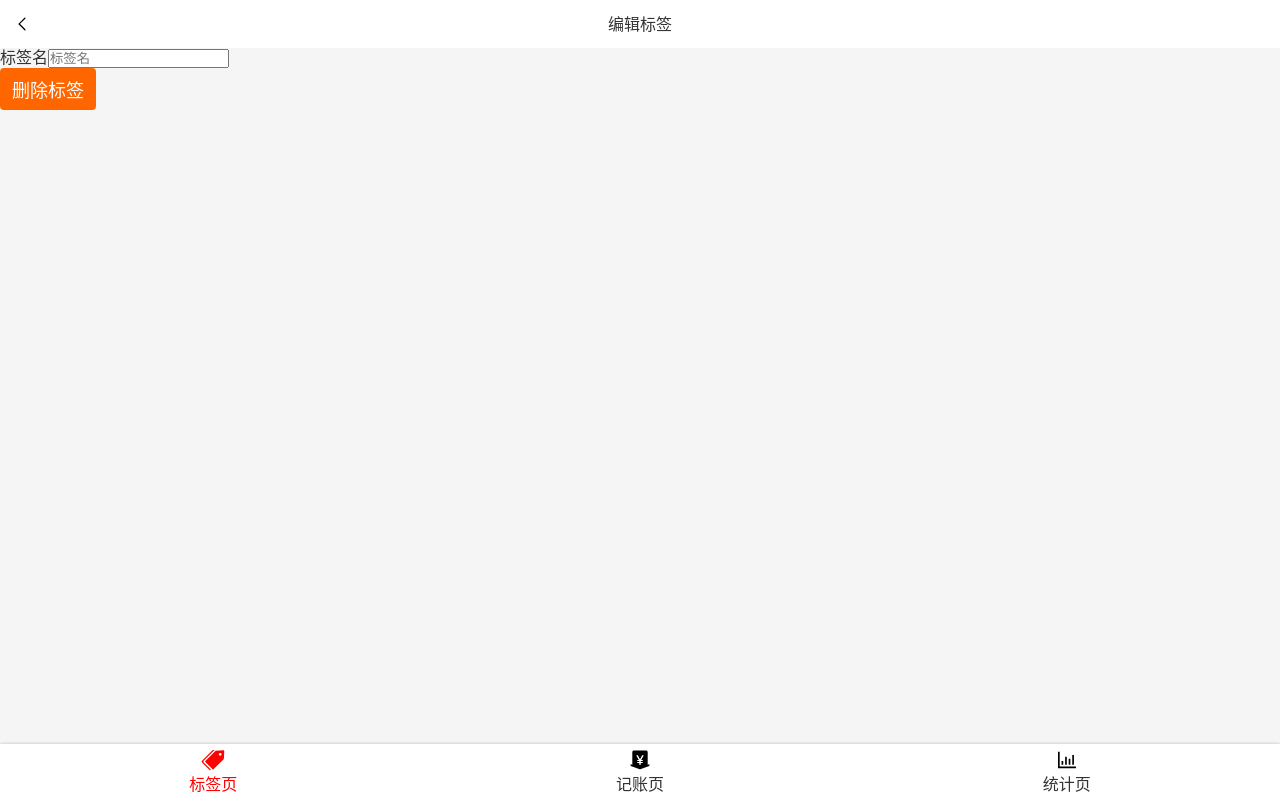
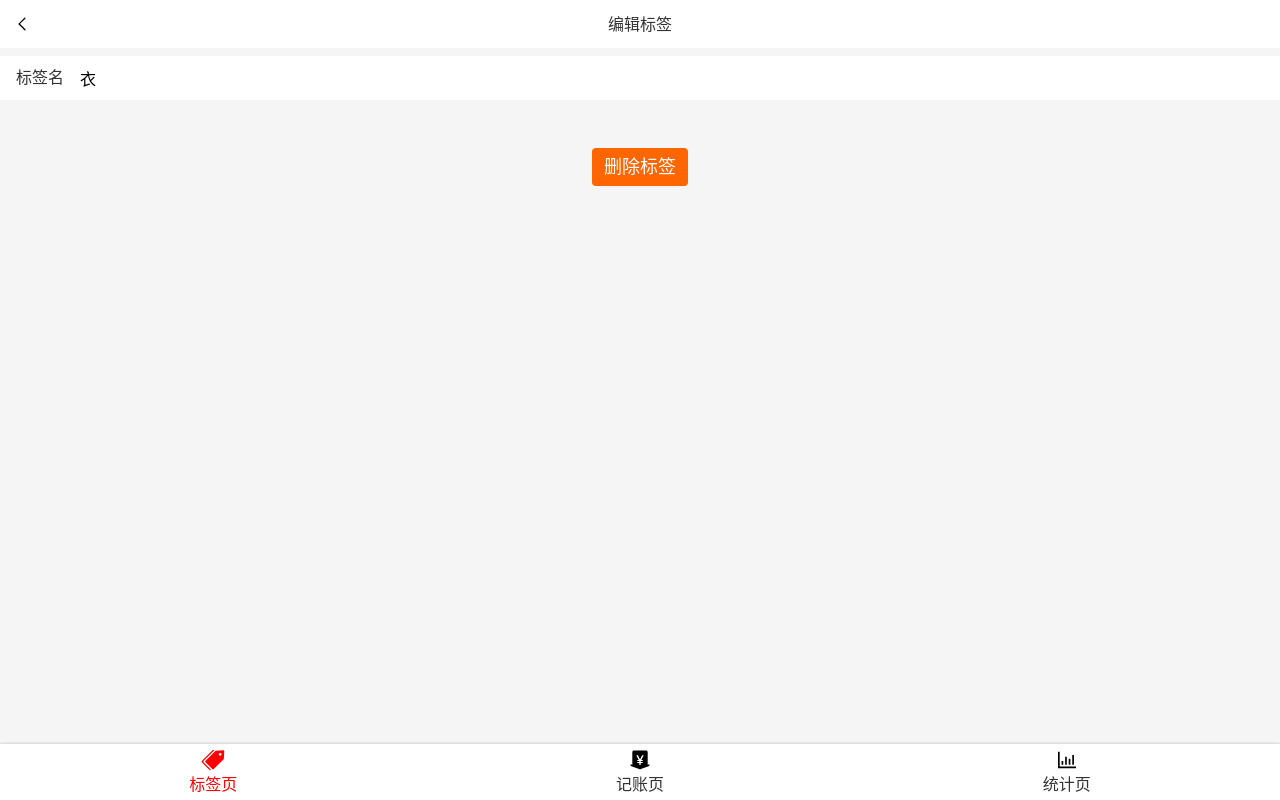
Before and after one commit to smy-101/bookkeeping, a React app: page /#/tags/1 in a window 1280 px wide. Built offline with nearby package versions, Linux system fonts and the light colour scheme.

Commit message:
Tag页面样式完成

```diff
--- /dev/null
+++ b/src/components/Center.tsx
@@ -0,0 +1,9 @@
+import styled from 'styled-components';
+
+const Center = styled.div`
+  display: flex;
+  align-items: center;
+  justify-content: center;
+  flex-direction: column;
+`
+export {Center};
--- a/src/components/Input.tsx
+++ b/src/components/Input.tsx
@@ -13,7 +13,7 @@ const Label = styled.label`
   > input {
     display: block;
     width: 100%;
-    height: 72px;
+    height: 44px;
     background: none;
     border: none;
   }
--- /dev/null
+++ b/src/components/Space.tsx
@@ -0,0 +1,6 @@
+import styled from 'styled-components';
+
+const Space = styled.div`
+  height: 16px;
+`
+export {Space};
--- a/src/index.scss
+++ b/src/index.scss
@@ -14,8 +14,8 @@ body {
   line-height: 1.2;
   background: #f5f5f5;
 }
-button {
-  font-family: inherit;
+button,input {
+  font: inherit;
 }
 :focus {
   outline: none;
--- a/src/views/Money/NoteSection.tsx
+++ b/src/views/Money/NoteSection.tsx
@@ -4,7 +4,7 @@ import {Input} from '../../components/Input';
 
 const Wrapper = styled.section`
   background: #f5f5f5;
-  padding: 0 16px;
+  padding: 14px 16px;
   font-size: 14px;
 `;
 type Props ={
--- a/src/views/Tag.tsx
+++ b/src/views/Tag.tsx
@@ -5,6 +5,9 @@ import {Layout} from 'components/Layout';
 import Icon from '../components/Icon';
 import {Button} from '../components/Button';
 import styled from 'styled-components';
+import {Input} from '../components/Input';
+import {Center} from '../components/Center';
+import {Space} from '../components/Space';
 
 type Params = {
     id:string;
@@ -19,6 +22,11 @@ const Topbar =styled.header`
   background: white;
 `
 
+const InputWrapper = styled.div`
+  background:white;
+  padding: 0 16px;
+  margin-top: 8px;
+`
 
 const Tag: React.FC = () => {
     const {findTag} = useTags();
@@ -31,15 +39,15 @@ const Tag: React.FC = () => {
                 <span>编辑标签</span>
                 <Icon/>
             </Topbar>
-            <div>
-                <label>
-                    <span>标签名</span>
-                    <input type="text" placeholder="标签名"/>
-                </label>
-            </div>
-            <div>
+            <InputWrapper>
+                <Input label="标签名" type="text" placeholder="标签名" value={tag.name}/>
+            </InputWrapper>
+            <Center>
+                <Space/>
+                <Space/>
+                <Space/>
                 <Button>删除标签</Button>
-            </div>
+            </Center>
         </Layout>
     );
 };
--- a/src/views/Tags.tsx
+++ b/src/views/Tags.tsx
@@ -1,10 +1,12 @@
 import React from 'react';
-import {Layout} from '../components/Layout';
+import {Layout} from 'components/Layout';
 import {useTags} from 'useTags';
 import styled from 'styled-components';
-import Icon from '../components/Icon';
+import Icon from 'components/Icon';
 import {Link} from 'react-router-dom';
-import {Button} from '../components/Button';
+import {Button} from 'components/Button';
+import {Center} from 'components/Center';
+import {Space} from 'components/Space';
 
 const TagList = styled.ol`
   font-size: 16px;
@@ -22,15 +24,6 @@ const TagList = styled.ol`
   }
 `
 
-const Center = styled.div`
-  display: flex;
-  align-items: center;
-  justify-content: center;
-  flex-direction: column;
-`
-const Space = styled.div`
-  height: 16px;
-`
 
 
 
```
